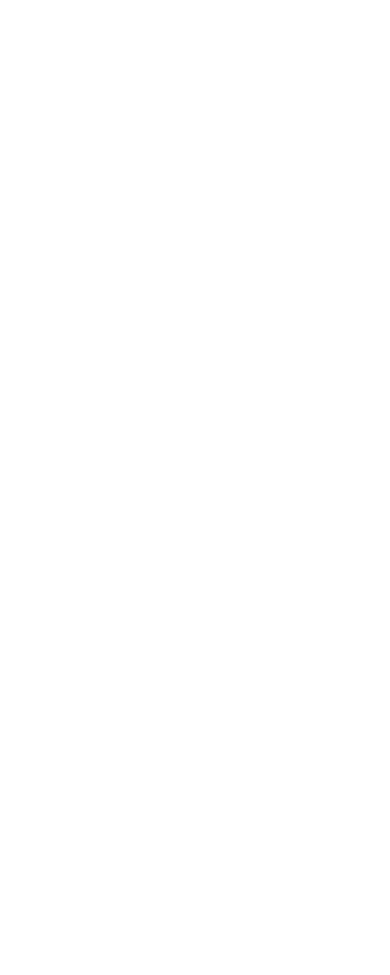
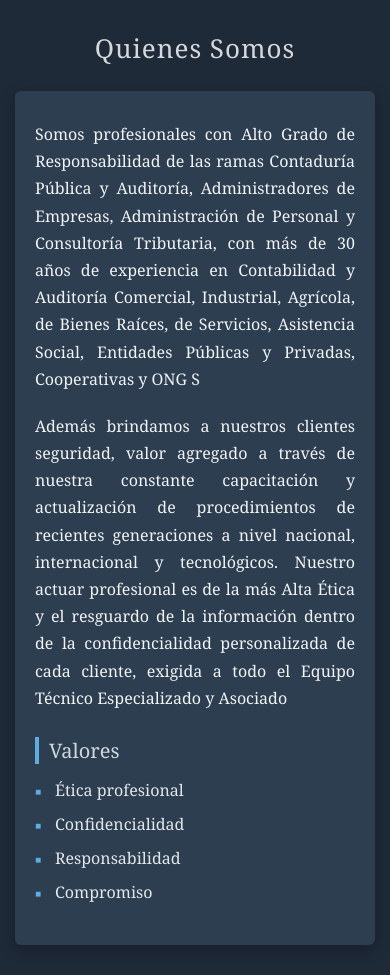
Before and after one commit to Erickgm15/Erickgm15.github.io, a plain HTML site: page pages/nosostros.html in a window 390 px wide. Before the commit the page ends 844 px from the top, so only its background shows below. Drawn offline with Linux system fonts and the light colour scheme.

Commit message:
Nosotros Servicios

```diff
--- /dev/null
+++ b/diseño/impuesto.css
@@ -0,0 +1,97 @@
+/* Reset básico */
+* {
+    margin: 0;
+    padding: 0;
+    box-sizing: border-box;
+}
+
+/* Fondo corporativo */
+body {
+    font-family: "Georgia", "Times New Roman", serif;
+    background-color: #1f2a38;
+    color: #e4e7ea;
+    padding: 60px 20px;
+}
+
+/* Contenedor principal */
+.contenedor {
+    max-width: 1000px;
+    margin: auto;
+    background-color: #2c3e50;
+    padding: 50px;
+    border-radius: 8px;
+    box-shadow: 0 6px 25px rgba(0, 0, 0, 0.35);
+}
+
+/* Título principal */
+h1 {
+    text-align: center;
+    font-size: 36px;
+    margin-bottom: 40px;
+    color: #d5d8dc;
+    font-weight: normal;
+    letter-spacing: 1px;
+}
+
+/* Subtítulos */
+h2 {
+    margin-top: 35px;
+    margin-bottom: 20px;
+    font-size: 24px;
+    color: #cfd8dc;
+    border-left: 4px solid #5dade2;
+    padding-left: 12px;
+    font-weight: normal;
+}
+
+/* Listas */
+ul {
+    list-style: none;
+    margin-bottom: 25px;
+}
+
+ul li {
+    background-color: #34495e;
+    padding: 15px 18px;
+    margin-bottom: 12px;
+    border-left: 3px solid #5dade2;
+    font-size: 17px;
+    border-radius: 4px;
+}
+
+/* Párrafos */
+p {
+    font-size: 18px;
+    line-height: 1.8;
+    text-align: justify;
+    margin-top: 15px;
+    color: #f2f3f4;
+}
+
+/* RESPONSIVE */
+@media (max-width: 768px) {
+
+    body {
+        padding: 30px 15px;
+    }
+
+    .contenedor {
+        padding: 30px 20px;
+    }
+
+    h1 {
+        font-size: 26px;
+    }
+
+    h2 {
+        font-size: 20px;
+    }
+
+    ul li {
+        font-size: 15px;
+    }
+
+    p {
+        font-size: 16px;
+    }
+}
--- /dev/null
+++ b/diseño/nosotros.css
@@ -0,0 +1,117 @@
+
+* {
+    margin: 0;
+    padding: 0;
+    box-sizing: border-box;
+}
+
+body {
+    font-family: "Georgia", "Times New Roman", serif;
+    background-color: #1f2a38;
+    color: #e4e7ea;
+    padding: 60px 0;
+}
+
+
+section {
+    width: 75%;
+    max-width: 900px;
+    margin: auto;
+    background-color: #2c3e50;
+    padding: 50px;
+    border-radius: 8px;
+    box-shadow: 0 4px 15px rgba(0, 0, 0, 0.3);
+}
+
+
+h1 {
+    text-align: center;
+    font-size: 36px;
+    margin-bottom: 40px;
+    color: #d5d8dc;
+    letter-spacing: 1px;
+    font-weight: normal;
+}
+
+
+h2 {
+    margin-top: 35px;
+    margin-bottom: 15px;
+    font-size: 24px;
+    color: #cfd8dc;
+    border-left: 4px solid #5dade2;
+    padding-left: 10px;
+    font-weight: normal;
+}
+
+
+section p {
+    font-size: 18px;
+    line-height: 1.9;
+    text-align: justify;
+    margin-bottom: 20px;
+    color: #f2f3f4;
+}
+
+
+ul {
+    list-style: none;
+    margin-top: 15px;
+}
+
+ul li {
+    font-size: 18px;
+    margin-bottom: 12px;
+    padding-left: 25px;
+    position: relative;
+}
+
+
+ul li::before {
+    content: "■";
+    position: absolute;
+    left: 0;
+    color: #5dade2;
+    font-size: 12px;
+    top: 6px;
+}
+
+
+
+@media (max-width: 768px) {
+
+    body {
+        padding: 30px 15px;
+    }
+
+    section {
+        width: 100%;
+        padding: 30px 20px;
+        border-radius: 6px;
+    }
+
+    h1 {
+        font-size: 26px;
+        margin-bottom: 25px;
+    }
+
+    h2 {
+        font-size: 20px;
+        margin-top: 25px;
+    }
+
+    section p {
+        font-size: 16px;
+        line-height: 1.7;
+    }
+
+    ul li {
+        font-size: 16px;
+        padding-left: 20px;
+    }
+
+    ul li::before {
+        font-size: 10px;
+        top: 5px;
+    }
+}
--- /dev/null
+++ b/diseño/servicios.css
@@ -0,0 +1,121 @@
+
+* {
+    margin: 0;
+    padding: 0;
+    box-sizing: border-box;
+}
+
+body {
+    font-family: "Georgia", "Times New Roman", serif;
+    background-color: #1c2833;
+    color: #ecf0f1;
+    padding: 70px 20px;
+}
+
+
+.servicios {
+    max-width: 1000px;
+    margin: auto;
+    background-color: #2e4053;
+    padding: 60px;
+    border-radius: 10px;
+    box-shadow: 0 6px 20px rgba(0, 0, 0, 0.35);
+}
+
+
+.servicios h1 {
+    text-align: center;
+    font-size: 38px;
+    margin-bottom: 30px;
+    color: #d5dbdb;
+    font-weight: normal;
+    letter-spacing: 1px;
+}
+
+
+.servicios p {
+    font-size: 18px;
+    line-height: 1.9;
+    text-align: center;
+    margin-bottom: 40px;
+    color: #f2f3f4;
+}
+
+
+.servicios h2 {
+    font-size: 24px;
+    margin-bottom: 25px;
+    border-bottom: 2px solid #5dade2;
+    padding-bottom: 8px;
+    color: #cfd8dc;
+    font-weight: normal;
+}
+
+
+.servicios ul {
+    list-style: none;
+    display: grid;
+    grid-template-columns: repeat(2, 1fr);
+    gap: 20px;
+}
+
+
+.servicios ul li {
+    background-color: #34495e;
+    padding: 20px;
+    border-radius: 6px;
+    font-size: 17px;
+    transition: 0.3s ease;
+}
+
+
+.servicios ul li:hover {
+    background-color: #3d566e;
+}
+
+
+.servicios-lista {
+    list-style: none;
+    padding: 0;
+}
+
+.servicios-lista li {
+    margin-bottom: 15px;
+}
+
+.servicios-lista li a {
+    display: block;
+    background-color: #34495e;
+    padding: 18px 20px;
+    border-left: 4px solid #5dade2;
+    text-decoration: none;
+    color: #e4e7ea;
+    font-size: 18px;
+    transition: all 0.3s ease;
+    border-radius: 4px;
+}
+
+
+.servicios-lista li a:hover {
+    background-color: #3d566e;
+    padding-left: 25px;
+}
+
+
+@media (max-width: 768px) {
+    .servicios {
+        padding: 35px 20px;
+    }
+
+    .servicios ul {
+        grid-template-columns: 1fr;
+    }
+
+    .servicios h1 {
+        font-size: 28px;
+    }
+
+    .servicios p {
+        font-size: 16px;
+    }
+}
--- a/index.html
+++ b/index.html
@@ -6,6 +6,7 @@
     <link rel="stylesheet" href="index.css">
     <link rel="stylesheet" href="./diseño/vision.css">
     <link rel="stylesheet" href="./diseño/mision.css">
+    <link rel="stylesheet" href="./diseño/impuesto.css">
     <title>García Morán Consultores</title>
 
 </head>
@@ -17,9 +18,9 @@
 
     <nav class="nav">
         <ul>
-            <li><a href="./pages/nosotros.html">Nosotros</a></li>
+            <li><a href="./pages/nosostros.html">Nosotros</a></li>
             <li><a href="./pages/servicios.html">Servicios</a></li>
-            <li><a href="./pages/clientes.html">Nuestro Staff</a></li>
+            <li><a href="./pages/staff.html">Nuestro Staff</a></li>
             <li><a href="./pages/contacto.html">Contacto</a></li>
         </ul>
     </nav>
--- a/pages/nosostros.html
+++ b/pages/nosostros.html
@@ -0,0 +1,54 @@
+<!DOCTYPE html>
+<html lang="en">
+<head>
+    <meta charset="UTF-8">
+    <meta name="viewport" content="width=device-width, initial-scale=1.0">
+    <title>Nosotros</title>
+    <link rel="stylesheet" href="../diseño/nosotros.css">
+</head>
+<body>
+    <h1>Quienes Somos</h1>
+    <section>
+        <p>Somos profesionales con Alto Grado de
+Responsabilidad de las ramas Contaduría Pública y
+Auditoría,
+Administradores
+de
+Empresas,
+Administración de Personal y Consultoría
+Tributaria, con más de 30 años de experiencia en
+Contabilidad y Auditoría Comercial, Industrial,
+Agrícola, de Bienes Raíces, de Servicios, Asistencia
+Social, Entidades Públicas y Privadas, Cooperativas
+y ONG S</p>
+
+<p>Además brindamos a nuestros
+clientes seguridad, valor agregado
+a través de nuestra constante
+capacitación y actualización de
+procedimientos
+de
+recientes
+generaciones a nivel nacional,
+internacional y tecnológicos.
+Nuestro actuar profesional es de la
+más Alta Ética y el resguardo de la
+información
+dentro
+de
+la
+confidencialidad personalizada de
+cada cliente, exigida a todo el
+Equipo Técnico Especializado y
+Asociado</p>
+
+<h2>Valores</h2>
+<ul>
+    <li>Ética profesional</li>
+    <li>Confidencialidad</li>
+    <li>Responsabilidad</li>
+    <li>Compromiso</li>
+</ul>
+    </section>
+</body>
+</html>
```
Also changed, not shown: index.css (+40 -0 lines), pages/servicios.html (+39 -0 lines), servicios/impuestos.html (added, +68 -0 lines), pages/staff.html (added).
